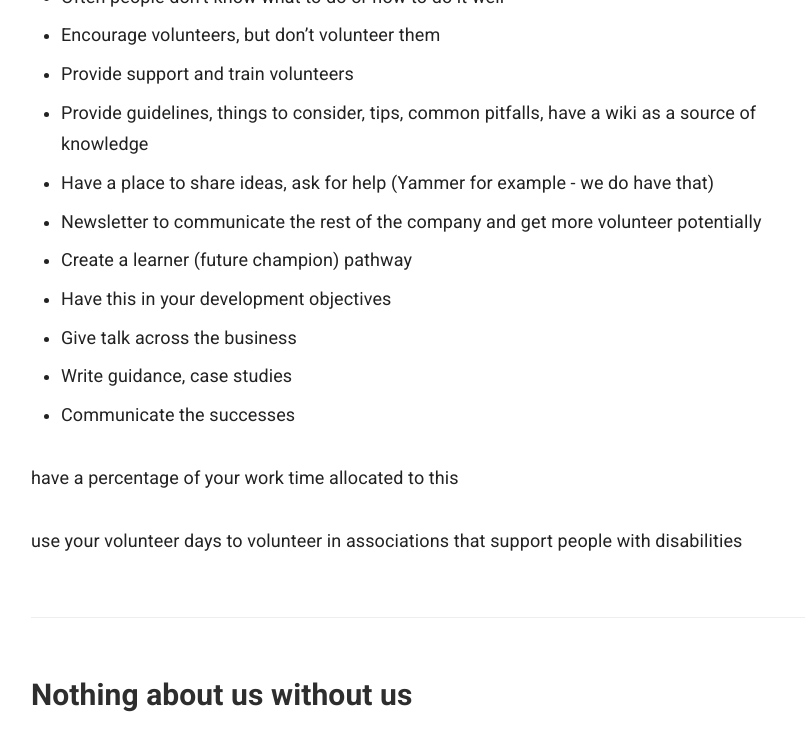
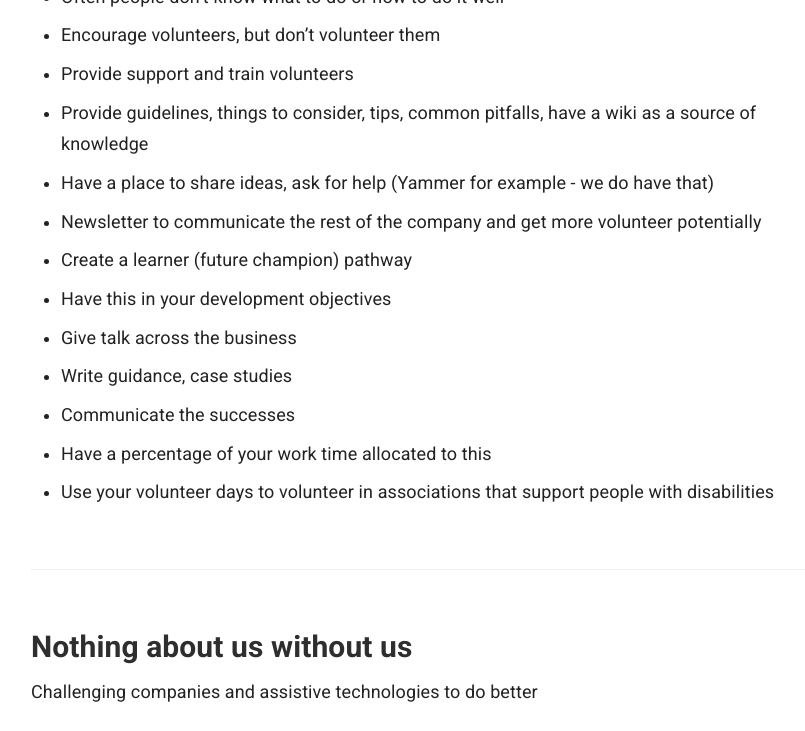
Before and after one commit to numbat70/inclusion2021, a Jekyll site: the page built from _docs/accessibility/champions.md, in a window 1280 px wide and 1400 px high, scrolled down 1519 px. Shown: the top 731 px of the window, without its empty margins (359-1164 px from the left). Built offline with Jekyll 4.4.1, drawn with Linux system fonts in a browser that asks for light colours; part of the change alters nothing that is shown; some of the changed text lies outside the part shown.

Commit message:
SK - fix minor issues

```diff
--- a/_docs/accessibility/champions.md
+++ b/_docs/accessibility/champions.md
@@ -4,7 +4,7 @@ category: Accessibility
 order: 9
 ---
 
-<blockquote class="red"><p>work in progress - will mention the Champions</p></blockquote>
+<blockquote class="red"><p>work in progress</p></blockquote>
 
 ## Joining the Accessibility Champions Network initiated by the BBC
 
@@ -35,15 +35,15 @@ Some advice from this video:
 - Give talk across the business
 - Write guidance, case studies
 - Communicate the successes
-
-have a percentage of your work time allocated to this
-
-use your volunteer days to volunteer in associations that support people with disabilities
+- Have a percentage of your work time allocated to this
+- Use your volunteer days to volunteer in associations that support people with disabilities
 
 ### Nothing about us without us
 Challenging companies and assistive technologies to do better
 
 <iframe title="Nothing about us without us" width="560" height="315" src="https://www.youtube.com/embed/eYKe6si3Q9Y" frameborder="0" allow="accelerometer; autoplay; clipboard-write; encrypted-media; gyroscope; picture-in-picture" allowfullscreen></iframe>
 
+<blockquote class="red"><p>work in progress - more coming soon</p></blockquote>
+
 {% include feedback.html %}
 <div>Last updated: {{site.time | date_to_string}}</div>
```
